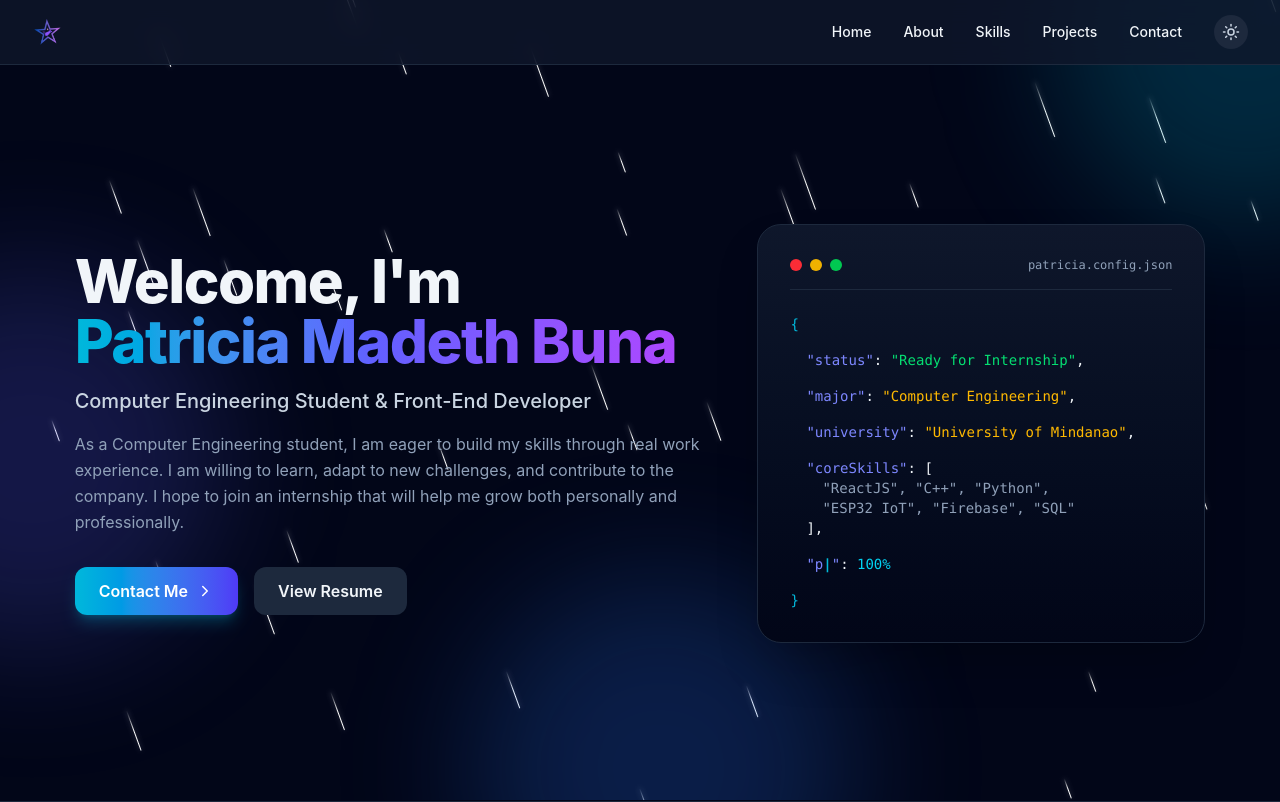
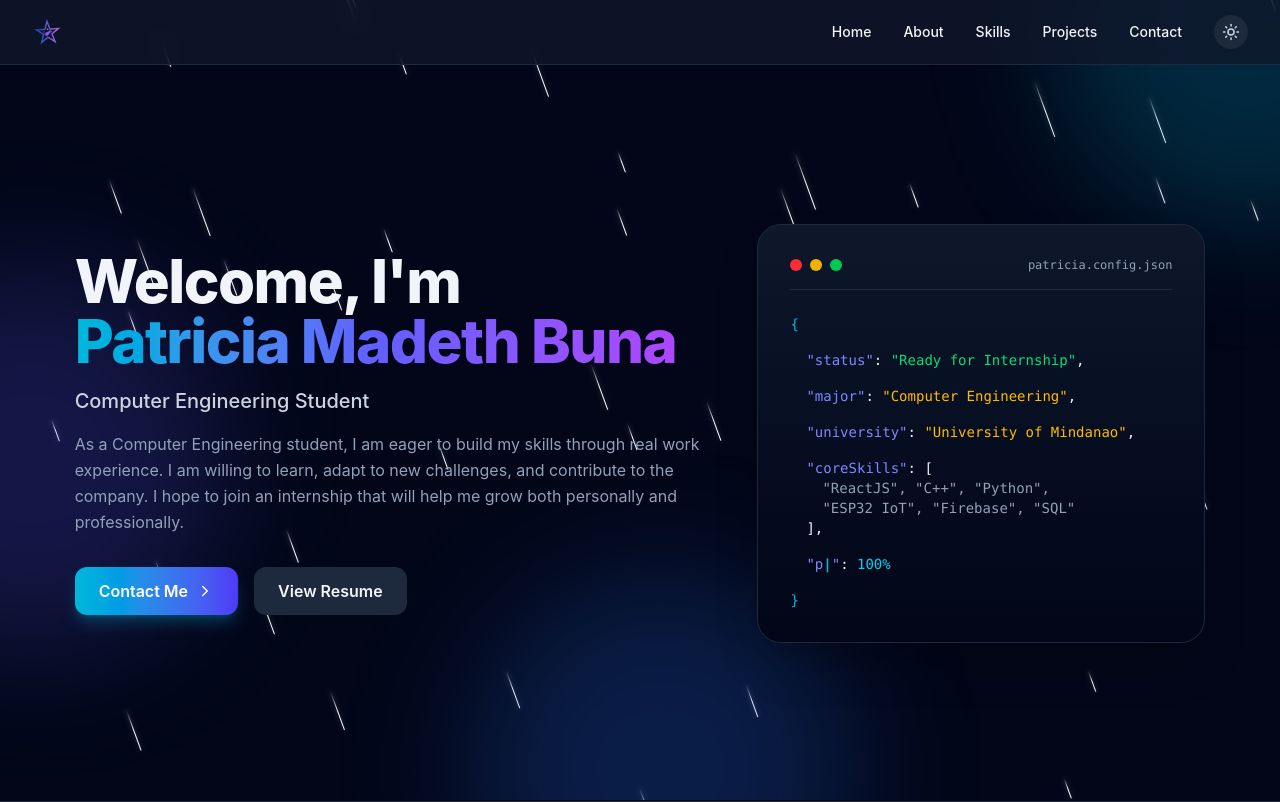
Before and after one commit to patcherist707/patcherist707, a React (Vite) app: page / in a window 1280 px wide. Shown: the top 802 px of the page. Built offline with nearby package versions, Linux system fonts and the light colour scheme.

Commit message:
removed front end sheesh

```diff
--- a/src/data/resumeData.js
+++ b/src/data/resumeData.js
@@ -3,7 +3,7 @@ import { Code2, Globe, Database, Terminal, Cpu } from 'lucide-react';
 export const resumeData = {
   personal: {
     name: "Patricia Madeth Buna",
-    title: "Computer Engineering Student & Front-End Developer",
+    title: "Computer Engineering Student",
     location: "Butuan City, Philippines, 8601",
     email: "p.buna.485504@umindanao.com.ph",
     phone: "(+63) 906 462 3305",
```
